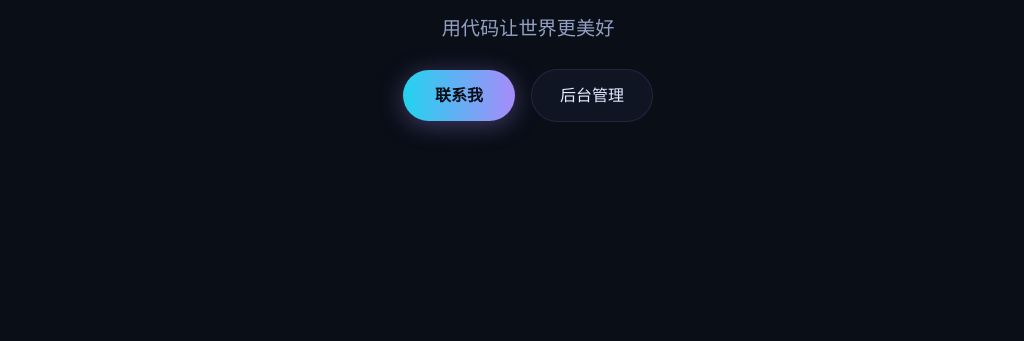
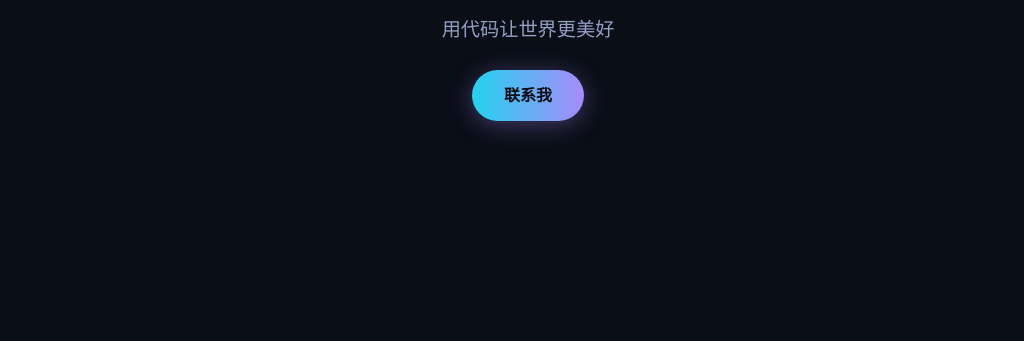
Before and after one commit to zhouchunwei513-cyber/zhouchunwei513-cyber.github.io, a plain HTML site: page index.html in a window 1280 px wide. Shown: the part 456-797 px from the top of the page, without its empty margins (112-1136 px from the left). Drawn offline with Linux system fonts and the light colour scheme.

Commit message:
chore: 移除主页后台入口 Co-authored-by: monkeycode-ai <monkeycode-ai@chaitin.com>

```diff
--- a/index.html
+++ b/index.html
@@ -18,7 +18,6 @@
       <h1 class="hero-title">你好，我是 <span class="gradient-text">周春伟</span></h1>
       <p class="hero-subtitle">用代码让世界更美好</p>
       <a href="#contact" class="btn-primary">联系我</a>
-      <a href="admin.html" class="btn-admin">后台管理</a>
     </div>
   </header>
 
--- a/styles.css
+++ b/styles.css
@@ -154,24 +154,6 @@ body {
   filter: brightness(1.1);
 }
 
-.btn-admin {
-  display: inline-block;
-  margin-left: 12px;
-  padding: 12px 28px;
-  border-radius: 999px;
-  text-decoration: none;
-  color: var(--text);
-  font-weight: 500;
-  border: 1px solid var(--border);
-  background: rgba(20, 27, 45, 0.6);
-  transition: transform 0.2s ease, border-color 0.2s ease;
-}
-
-.btn-admin:hover {
-  transform: translateY(-2px);
-  border-color: var(--accent-1);
-}
-
 @keyframes fade-up {
   from { opacity: 0; transform: translateY(24px); }
   to { opacity: 1; transform: translateY(0); }
```
